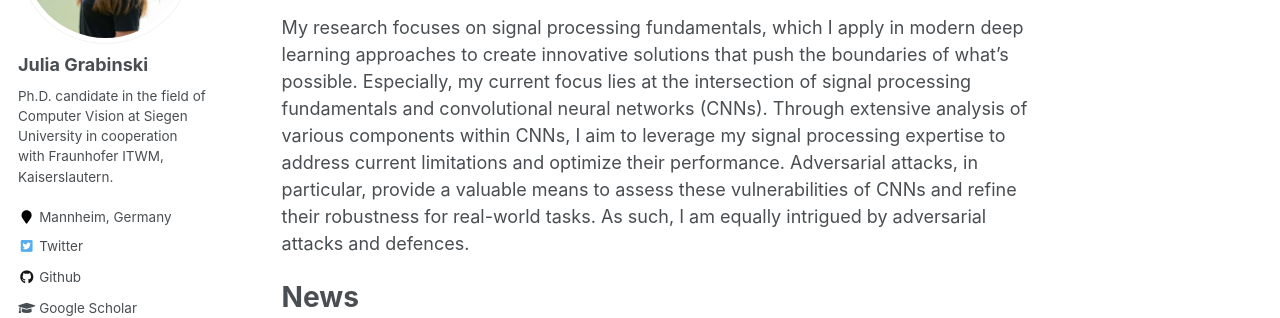
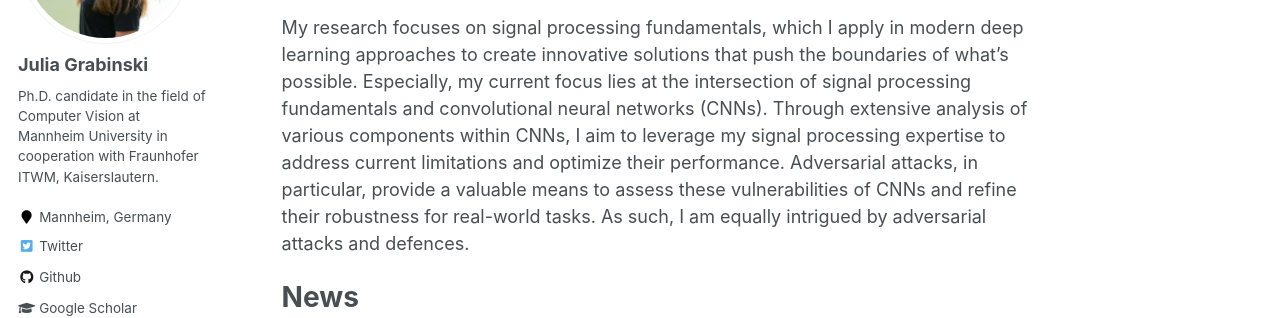
Before and after one commit to GeJulia/gejulia.github.io, a Jekyll site: the page built from _pages/about.md, in a window 1280 px wide. Shown: the part 249-567 px from the top of the page. Built offline with Jekyll 4.4.1, drawn with Linux system fonts in a browser that asks for light colours; some web fonts are replaced.

Commit message:
update bio

```diff
--- a/_config.yml
+++ b/_config.yml
@@ -82,7 +82,7 @@ analytics:
 author:
   name             : "Julia Grabinski"
   avatar           : "JuliaGrabinski.jpg"
-  bio              : "Ph.D. candidate in the field of Computer Vision at Siegen University in cooperation with Fraunhofer ITWM, Kaiserslautern."
+  bio              : "Ph.D. candidate in the field of Computer Vision at Mannheim University in cooperation with Fraunhofer ITWM, Kaiserslautern."
   location         : "Mannheim, Germany"
   employer         :
   pubmed           :  # "https://www.ncbi.nlm.nih.gov/pubmed/?term=john+snow"
```
